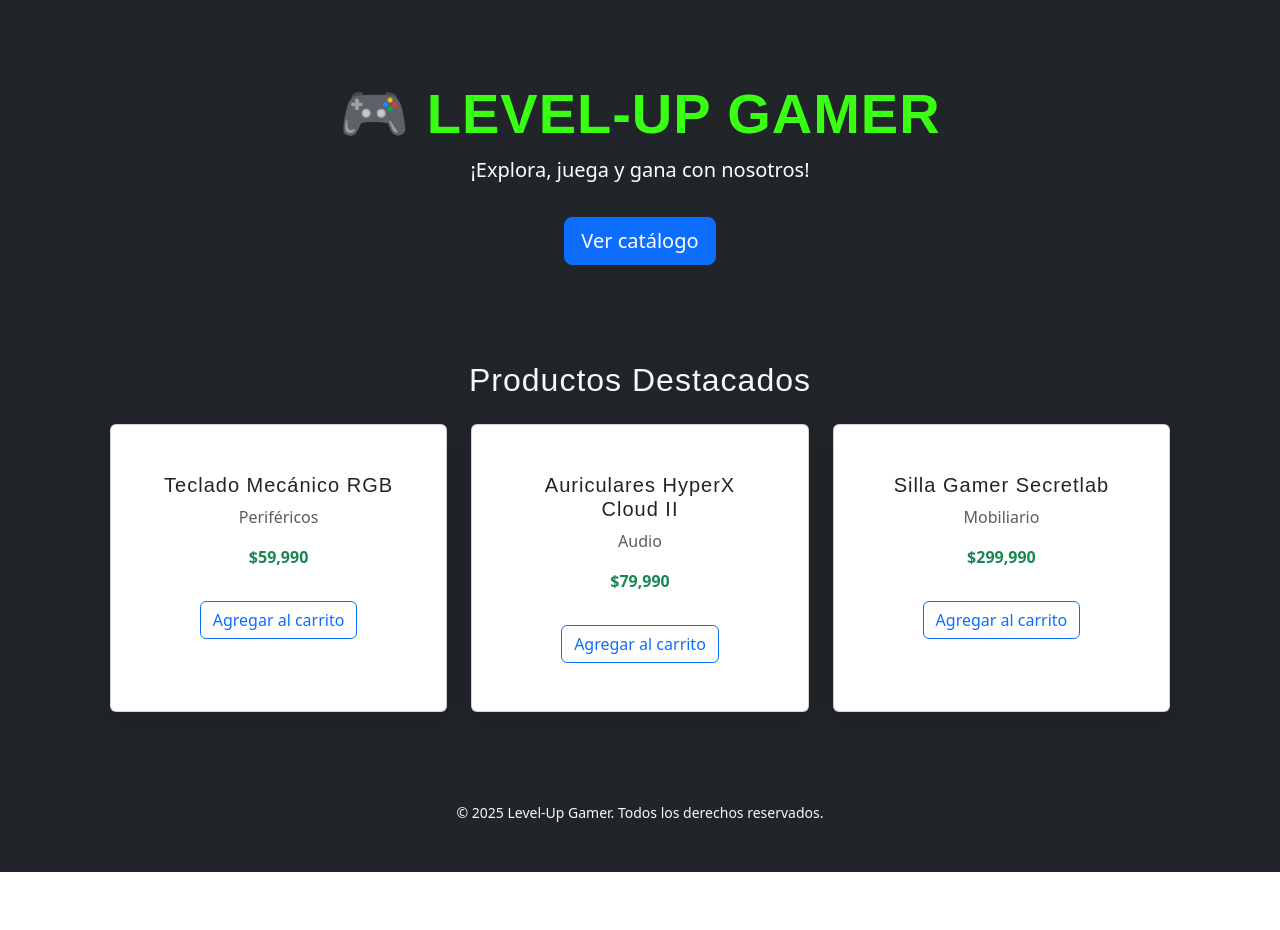
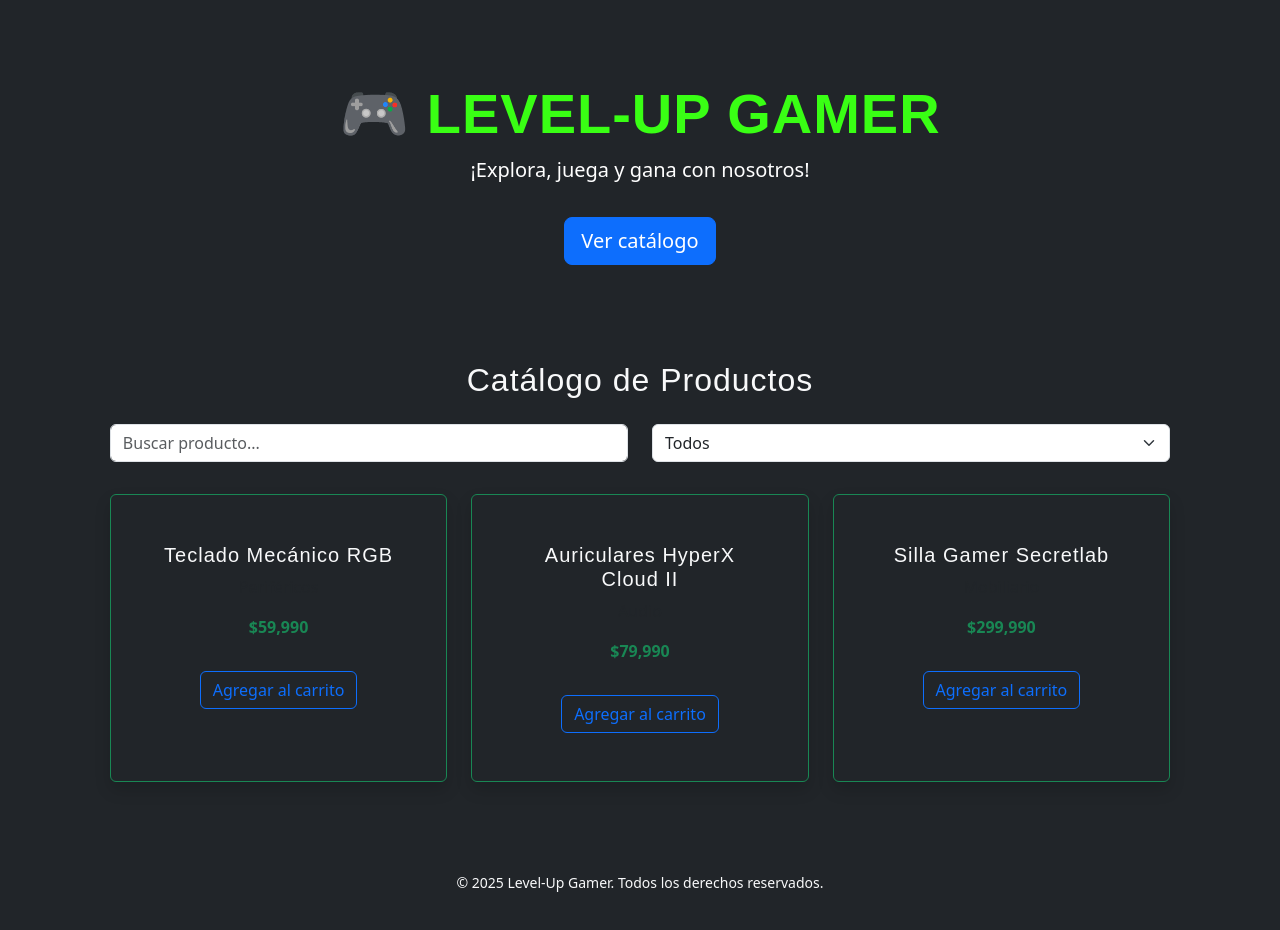
Before and after one commit to lucmachuca/LevelUpReact, a React (Vite) app: page /productos in a window 1280 px wide. Shown: the top 930 px of the page. Before the commit the page ends 872 px from the top, so only its background shows below. Built offline with nearby package versions, Linux system fonts and the light colour scheme.

Commit message:
pagina productos ultra beta sin pruebas aun

```diff
--- a/src/App.tsx
+++ b/src/App.tsx
@@ -1,13 +1,18 @@
 // src/App.tsx
 import React from "react";
-import Home from "./pages/Home";
+import { BrowserRouter, Routes, Route } from "react-router-dom";
+import Home from "./pages/Home.jsx";
+import Productos from "./pages/Productos.jsx";
 import "./App.css";
 
 function App() {
   return (
-    <>
-      <Home />
-    </>
+    <BrowserRouter>
+      <Routes>
+        <Route path="/" element={<Home />} />
+        <Route path="/productos" element={<Productos />} />
+      </Routes>
+    </BrowserRouter>
   );
 }
 
--- a/src/components/Hero.jsx
+++ b/src/components/Hero.jsx
@@ -1,15 +1,25 @@
 // src/components/Hero.jsx
 import React from "react";
+import { useNavigate } from "react-router-dom";
 import "bootstrap/dist/css/bootstrap.min.css";
 
-const Hero = () => (
+const Hero = () => {
+  const navigate = useNavigate();
+
+  return (
     <header className="bg-dark text-center text-white py-5">
       <div className="container">
         <h1 className="display-4 fw-bold text-neon-green">🎮 LEVEL-UP GAMER</h1>
         <p className="lead">¡Explora, juega y gana con nosotros!</p>
-      <a href="#productos" className="btn btn-primary btn-lg mt-3">Ver catálogo</a>
+        <button
+          className="btn btn-primary btn-lg mt-3"
+          onClick={() => navigate("/productos")}
+        >
+          Ver catálogo
+        </button>
       </div>
     </header>
   );
+};
 
 export default Hero;
--- a/src/components/ProductCard.jsx
+++ b/src/components/ProductCard.jsx
@@ -3,13 +3,17 @@ import React from "react";
 import "bootstrap/dist/css/bootstrap.min.css";
 
 const ProductCard = ({ producto }) => (
-  <div className="card h-100 shadow">
+  <div className="card h-100 shadow bg-dark text-light border border-success">
     <div className="card-body text-center">
       <h5 className="card-title">{producto.nombre}</h5>
       <p className="card-text text-muted">{producto.categoria}</p>
-      <p className="fw-bold text-success">${producto.precio.toLocaleString()}</p>
+      <p className="fw-bold text-success">
+        ${producto.precio.toLocaleString()}
+      </p>
       {producto.oferta && <span className="badge bg-danger">Oferta</span>}
-      <button className="btn btn-outline-primary mt-3">Agregar al carrito</button>
+      <button className="btn btn-outline-primary mt-3">
+        Agregar al carrito
+      </button>
     </div>
   </div>
 );
--- a/src/index.css
+++ b/src/index.css
@@ -127,3 +127,19 @@ footer {
     color: #fff;
   }
 }
+
+/* 🔥 Estilos para la vista Productos */
+.form-control,
+.form-select {
+  background-color: #1a1a1a;
+  color: #ffffff;
+  border: 1px solid #39ff14;
+  border-radius: 8px;
+  transition: 0.3s ease;
+}
+
+.form-control:focus,
+.form-select:focus {
+  border-color: #1e90ff;
+  box-shadow: 0 0 5px #1e90ff;
+}
--- /dev/null
+++ b/src/pages/Productos.jsx
@@ -0,0 +1,80 @@
+// src/pages/Productos.jsx
+import React, { useState } from "react";
+import products from "../data/productsData";
+import ProductCard from "../components/ProductCard";
+import Hero from "../components/Hero";
+import Footer from "../components/Footer";
+
+const Productos = () => {
+  const [busqueda, setBusqueda] = useState("");
+  const [categoria, setCategoria] = useState("todos");
+
+  // Obtiene categorías únicas de los productos
+  const categorias = ["todos", ...new Set(products.map((p) => p.categoria))];
+
+  // Filtra productos según búsqueda o categoría
+  const productosFiltrados = products.filter((producto) => {
+    const coincideNombre = producto.nombre
+      .toLowerCase()
+      .includes(busqueda.toLowerCase());
+    const coincideCategoria =
+      categoria === "todos" || producto.categoria === categoria;
+    return coincideNombre && coincideCategoria;
+  });
+
+  return (
+    <>
+      <Hero />
+      <div className="container my-5">
+        <h2 className="text-center text-light mb-4">
+          Catálogo de Productos
+        </h2>
+
+        {/* Barra de búsqueda y categoría */}
+        <div className="row mb-4">
+          <div className="col-md-6 mb-2">
+            <input
+              type="text"
+              className="form-control"
+              placeholder="Buscar producto..."
+              value={busqueda}
+              onChange={(e) => setBusqueda(e.target.value)}
+            />
+          </div>
+          <div className="col-md-6">
+            <select
+              className="form-select"
+              value={categoria}
+              onChange={(e) => setCategoria(e.target.value)}
+            >
+              {categorias.map((cat) => (
+                <option key={cat} value={cat}>
+                  {cat.charAt(0).toUpperCase() + cat.slice(1)}
+                </option>
+              ))}
+            </select>
+          </div>
+        </div>
+
+        {/* Grilla de productos */}
+        <div className="row">
+          {productosFiltrados.length > 0 ? (
+            productosFiltrados.map((producto) => (
+              <div className="col-md-4 mb-4" key={producto.id}>
+                <ProductCard producto={producto} />
+              </div>
+            ))
+          ) : (
+            <p className="text-center text-light">
+              No se encontraron productos.
+            </p>
+          )}
+        </div>
+      </div>
+
+      <Footer />
+    </>
+  );
+};
+
+export default Productos;
```
Lines whose indentation alone changed are shown as unchanged.
